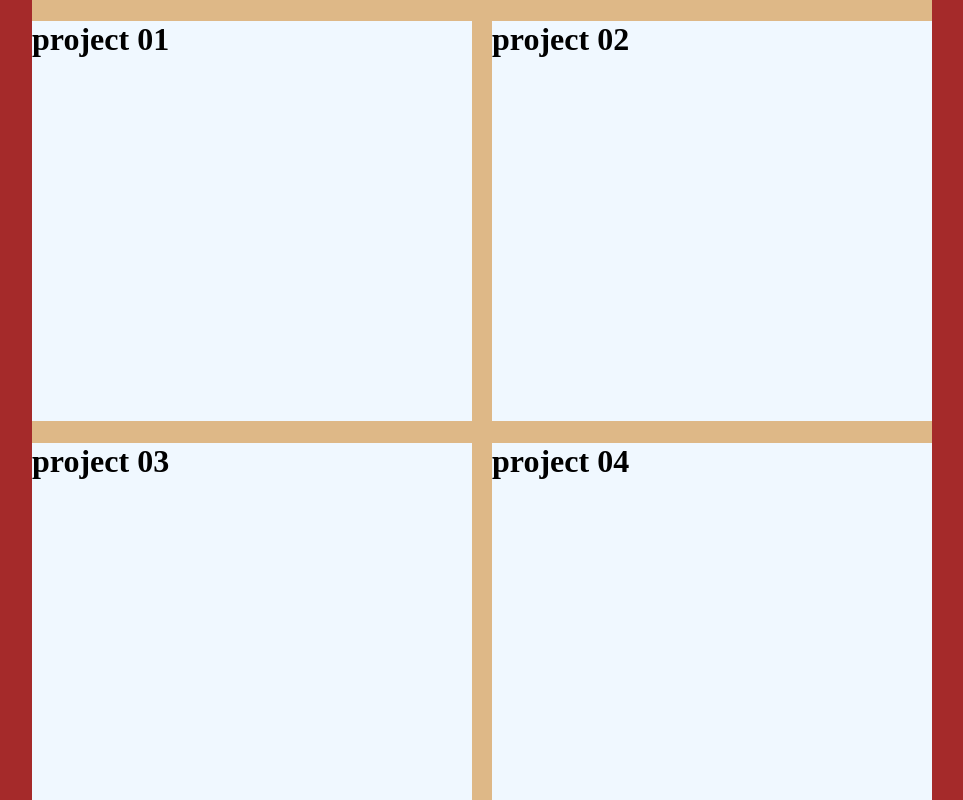
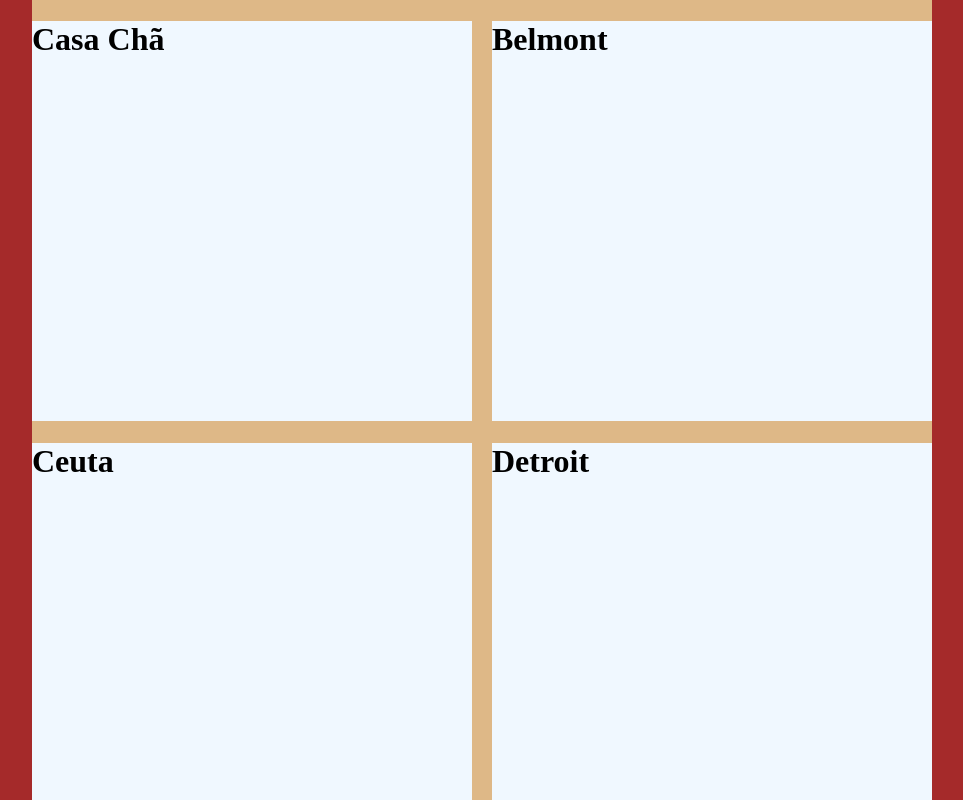
Before and after one commit to mendes-r/krafna-collective, an Angular app: page / in a window 1280 px wide. Shown: the top 800 px of the page, without its empty margins (158-1121 px from the left). Built offline with nearby package versions, Linux system fonts and the light colour scheme.

Commit message:
ADD project interface

```diff
--- a/src/app/app.component.html
+++ b/src/app/app.component.html
@@ -1,5 +1,5 @@
 <div class="wrapper">
-  <div *ngFor = "let project of projects">
-    <app-project-panel [name]="project"></app-project-panel>
+  <div *ngFor = "let project of portfolio">
+    <app-project-panel [name]="project.name"></app-project-panel>
   </div>
 </div>
--- a/src/app/app.component.ts
+++ b/src/app/app.component.ts
@@ -1,4 +1,5 @@
-import { Component } from '@angular/core';
+import {Component} from '@angular/core';
+import {Project} from "./project";
 
 @Component({
   selector: 'app-root',
@@ -6,11 +7,47 @@ import { Component } from '@angular/core';
   styleUrls: ['./app.component.css']
 })
 export class AppComponent {
-  projects: string[] = [
-    'project 01',
-    'project 02',
-    'project 03',
-    'project 04',
-    'project 05'
-  ];
+
+  portfolio: Project[] = [
+    {
+    id: 1,
+    name: "Casa Chã",
+    thumbnailUrl: "",
+    leftImagesUrl: [""],
+    rightImagesUrl: [""],
+    description:"Oliveira de Azemeis"
+    },
+    {
+      id: 1,
+      name: "Belmont",
+      thumbnailUrl: "",
+      leftImagesUrl: [""],
+      rightImagesUrl: [""],
+      description:"Porto"
+    },
+    {
+      id: 1,
+      name: "Ceuta",
+      thumbnailUrl: "",
+      leftImagesUrl: [""],
+      rightImagesUrl: [""],
+      description:"Porto"
+    },
+    {
+      id: 1,
+      name: "Detroit",
+      thumbnailUrl: "",
+      leftImagesUrl: [""],
+      rightImagesUrl: [""],
+      description:"Detroit"
+    },
+    {
+      id: 1,
+      name: "Quinta Nova",
+      thumbnailUrl: "",
+      leftImagesUrl: [""],
+      rightImagesUrl: [""],
+      description:"Oliveira de Azemeis"
+    },
+  ]
 }
--- /dev/null
+++ b/src/app/project.ts
@@ -0,0 +1,8 @@
+export interface Project {
+  id: number;
+  name: string;
+  thumbnailUrl: string;
+  leftImagesUrl: string[];
+  rightImagesUrl: string[];
+  description: string;
+}
```
Also changed, not shown: src/app/app.module.ts (+7 -6 lines).
